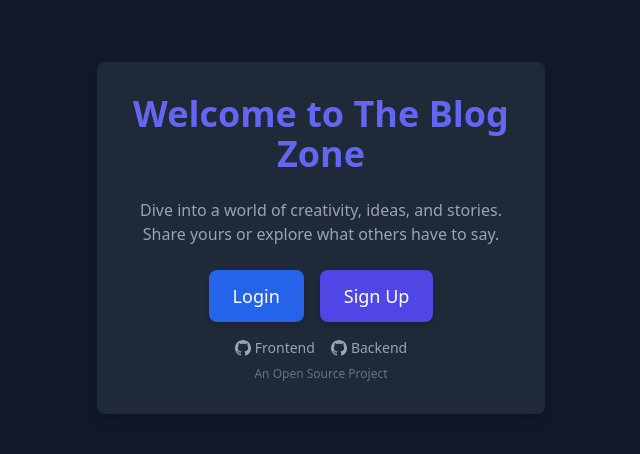
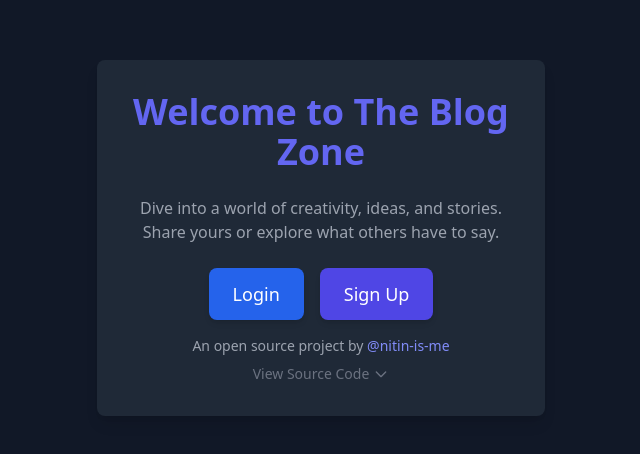
Before and after one commit to nitin-is-me/the-blog-zone-client, a Next.js app: page / in a window 1280 px wide. Shown: the part 162-616 px from the top of the page, without its empty margins (319-959 px from the left). Built offline with nearby package versions, Linux system fonts and the light colour scheme.

Commit message:
Added Github account link with collapsing menu for source code

```diff
--- a/src/app/page.js
+++ b/src/app/page.js
@@ -7,6 +7,7 @@ import { useRouter } from "next/navigation";
 export default function Home() {
   const [isAuthenticated, setIsAuthenticated] = useState(false);
   const [loading, setLoading] = useState(true);
+  const [isSourceVisible, setIsSourceVisible] = useState(false);
   const [buttonLoading, setButtonLoading] = useState({
     login: false,
     signup: false,
@@ -102,8 +103,39 @@ export default function Home() {
               </button>
             </div>
           )}
+
+          {/* Updated Footer */}
           <footer className="pt-4 text-center">
-            <div className="flex justify-center gap-4">
+            <p className="text-gray-400 text-sm">
+              An open source project by{" "}
+              <a
+                href="https://github.com/nitin-is-me"
+                target="_blank"
+                rel="noopener noreferrer"
+                className="text-indigo-400 hover:text-indigo-300 transition-colors"
+              >
+                @nitin-is-me
+              </a>
+            </p>
+
+            <div className="mt-2">
+              <button
+                onClick={() => setIsSourceVisible(!isSourceVisible)}
+                className="text-sm text-gray-500 hover:text-indigo-400 transition-colors flex items-center mx-auto"
+              >
+                <span>View Source Code</span>
+                <svg
+                  className={`ml-1 h-4 w-4 transition-transform duration-200 ${isSourceVisible ? 'rotate-180' : ''}`}
+                  fill="none"
+                  viewBox="0 0 24 24"
+                  stroke="currentColor"
+                >
+                  <path strokeLinecap="round" strokeLinejoin="round" strokeWidth={2} d="M19 9l-7 7-7-7" />
+                </svg>
+              </button>
+
+              {isSourceVisible && (
+                <div className="mt-2 flex justify-center gap-4 animate-fadeIn">
                   <a
                     href="https://github.com/nitin-is-me/the-blog-zone-client"
                     target="_blank"
@@ -127,11 +159,11 @@ export default function Home() {
                     Backend
                   </a>
                 </div>
-            <p className="mt-2 text-gray-500 text-xs">An Open Source Project</p>
+              )}
+            </div>
           </footer>
         </div>
       </div>
-
     </div>
   );
 }
```
Lines whose indentation alone changed are shown as unchanged.
